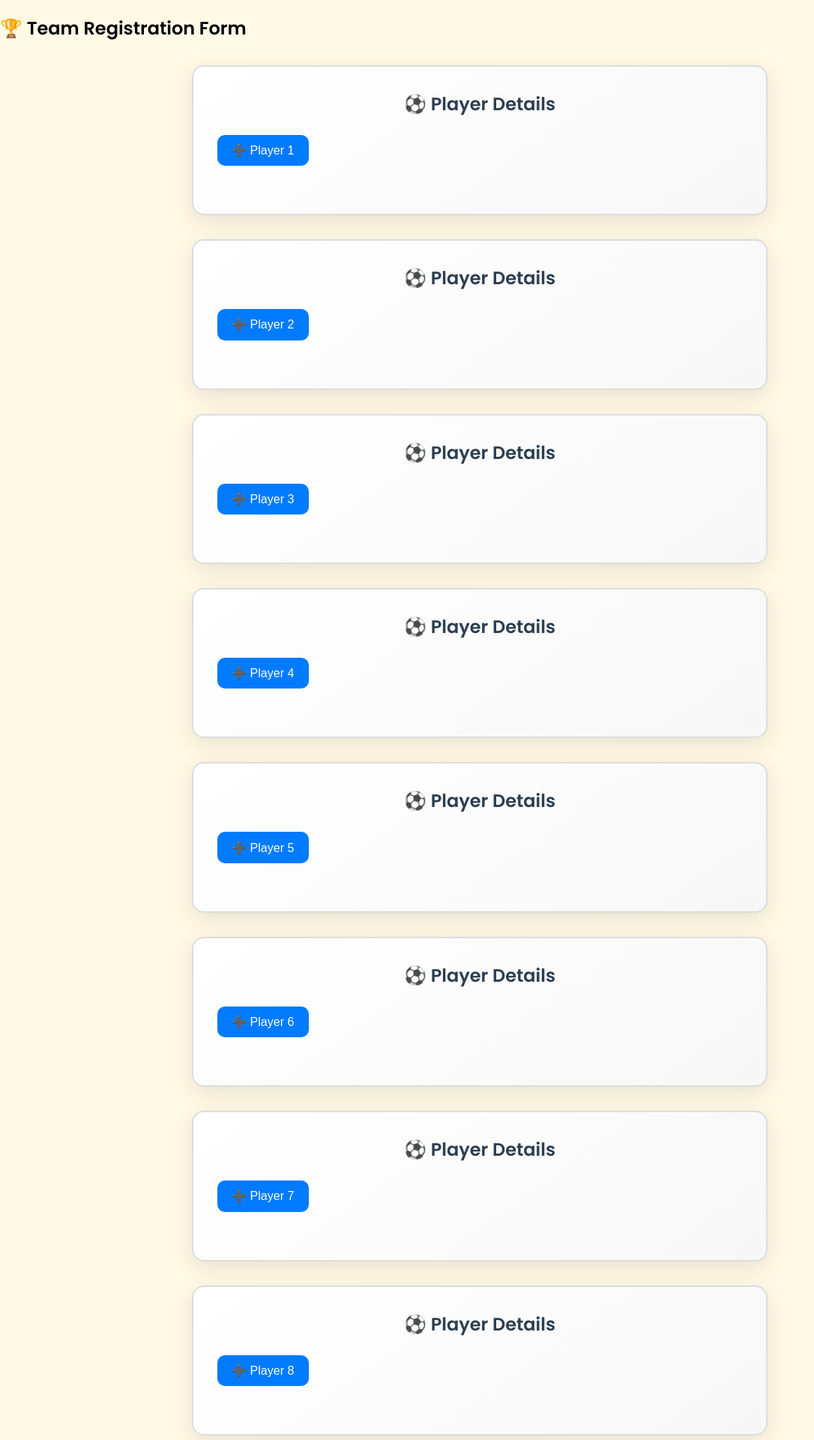
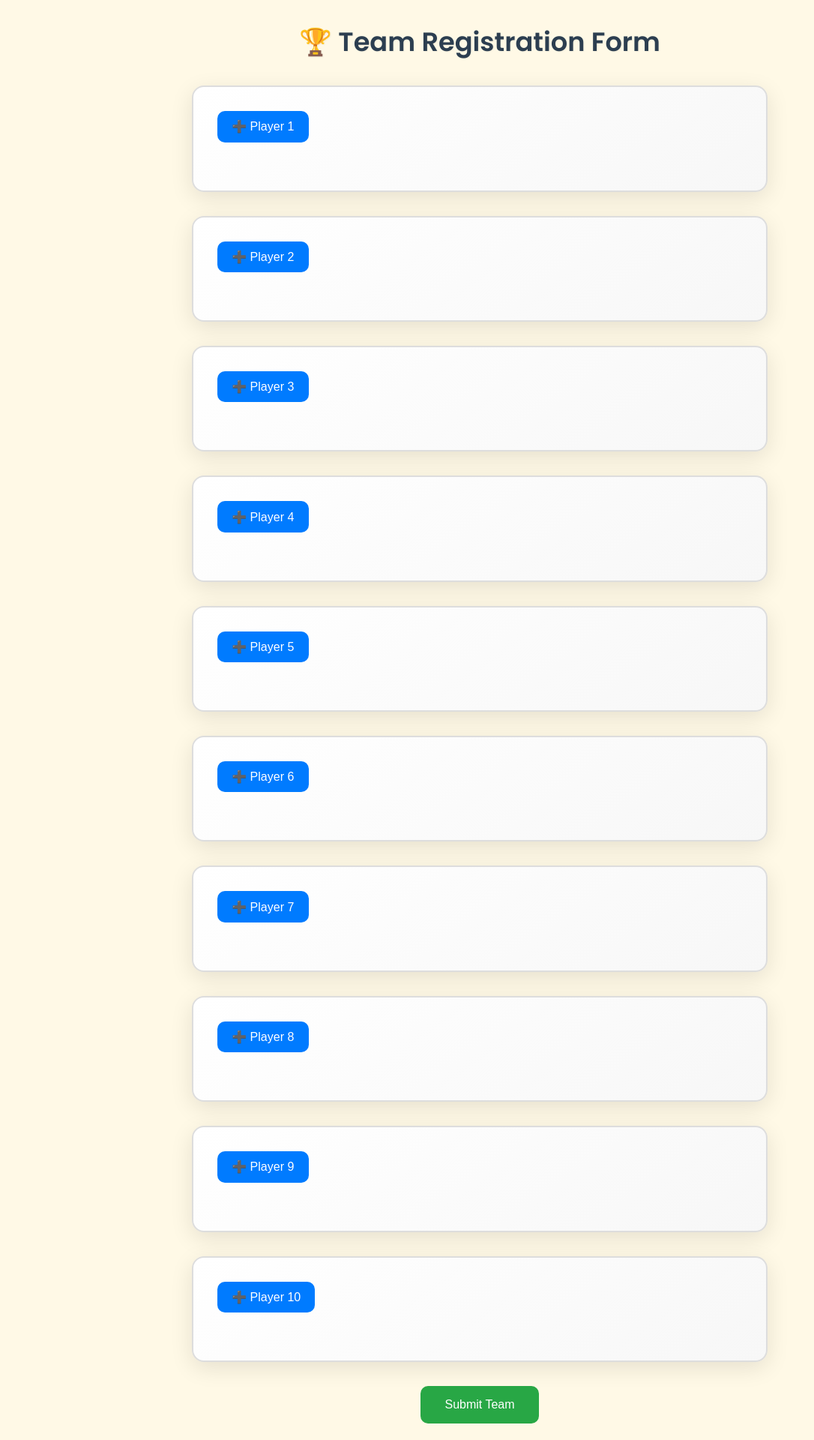
Before and after one commit to patel-vansh1607/lcon-, a React (Create React App) app: page /register in a window 1280 px wide. Shown: the top 1920 px of the page at 75% size, without its empty margins (0-1086 px from the left). Built offline with nearby package versions, Linux system fonts and the light colour scheme.

Commit message:
added all

```diff
--- a/src/components/Playerform.js
+++ b/src/components/Playerform.js
@@ -4,7 +4,7 @@ import "../styles/Playerform.css";
 
 const PlayerForm = ({ playerNumber, playerData, handleChange, isOpen, toggleOpen }) => {
   const isCompleted =
-    playerData.name && playerData.age && playerData.jersey && playerData.photo;
+    playerData.name && playerData.age && playerData.jersey && playerData.photo && playerData.birthCert;
 
   return (
     <div className="player-form">
@@ -12,7 +12,16 @@ const PlayerForm = ({ playerNumber, playerData, handleChange, isOpen, toggleOpen
         <button type="button" onClick={toggleOpen} className="toggle-btn">
           {isOpen ? "➖" : "➕"} {playerData.name || `Player ${playerNumber}`}
         </button>
+        <div className="status-group">
+          {playerData.photo && (
+            <img
+              src={URL.createObjectURL(playerData.photo)}
+              alt="Avatar"
+              className="avatar"
+            />
+          )}
           {isCompleted && <span className="completed-badge">✅ Completed</span>}
+        </div>
       </div>
 
       {isOpen && (
@@ -23,34 +32,58 @@ const PlayerForm = ({ playerNumber, playerData, handleChange, isOpen, toggleOpen
           exit={{ opacity: 0, height: 0 }}
           transition={{ duration: 0.3 }}
         >
+          <label>
+            Name:
             <input
               type="text"
               name="name"
-            placeholder="Name"
+              placeholder="Enter full name"
               value={playerData.name}
               onChange={(e) => handleChange(playerNumber - 1, e)}
             />
+          </label>
+
+          <label>
+            Age:
             <input
               type="number"
               name="age"
-            placeholder="Age"
+              placeholder="Enter age"
               value={playerData.age}
               onChange={(e) => handleChange(playerNumber - 1, e)}
             />
+          </label>
+
+          <label>
+            Jersey Number:
             <input
               type="text"
               name="jersey"
-            placeholder="Jersey Number"
+              placeholder="Enter jersey number"
               value={playerData.jersey}
               onChange={(e) => handleChange(playerNumber - 1, e)}
             />
-          <label className="photo-label">📸 Add your profile photo here</label>
+          </label>
+
+          <label>
+            📸 Profile Photo:
             <input
               type="file"
               name="photo"
               accept="image/*"
               onChange={(e) => handleChange(playerNumber - 1, e)}
             />
+          </label>
+
+          <label>
+            📄 Birth Certificate:
+            <input
+              type="file"
+              name="birthCert"
+              accept=".pdf,image/*"
+              onChange={(e) => handleChange(playerNumber - 1, e)}
+            />
+          </label>
         </motion.div>
       )}
     </div>
--- a/src/components/Teamform.js
+++ b/src/components/Teamform.js
@@ -4,7 +4,7 @@ import "../styles/Playerform.css"; // Ensure this is imported here too
 
 const TeamForm = () => {
   const [players, setPlayers] = useState(
-    Array(10).fill({ name: "", age: "", jersey: "", photo: null })
+    Array(10).fill({ name: "", age: "", jersey: "", photo: null, birthCert: null })
   );
 
   const [openStates, setOpenStates] = useState(Array(10).fill(false));
@@ -28,9 +28,26 @@ const TeamForm = () => {
 
   const handleSubmit = (e) => {
     e.preventDefault();
+
+    const isFormValid = players.every(
+      (player) =>
+        player.name.trim() &&
+        player.age &&
+        player.jersey &&
+        player.photo &&
+        player.birthCert
+    );
+
+    if (!isFormValid) {
+      alert("⚠️ Please fill all fields and upload required files for every player before submitting.");
+      return;
+    }
+
     setSuccess(true);
     console.log("Team Registered:", players);
   };
+
+
 
   return (
     <form className="team-form" onSubmit={handleSubmit}>
--- a/src/styles/Playerform.css
+++ b/src/styles/Playerform.css
@@ -1,14 +1,23 @@
+/* Main title on team form */
+.main-title {
+  text-align: center;
+  font-size: 2.2rem;
+  font-weight: bold;
+  color: #2c3e50;
+  margin-bottom: 2rem;
+  text-shadow: 1px 1px 2px rgba(0, 0, 0, 0.05);
+}
+
+/* Player Form Card */
 .player-form {
   border: 2px solid #ddd;
   border-radius: 16px;
   padding: 2rem;
-  margin: 2rem 0;
+  margin: 2rem auto;
   background: linear-gradient(145deg, #ffffff, #f7f7f7);
   box-shadow: 0 8px 30px rgba(0, 0, 0, 0.1);
+  max-width: 700px;
   transition: all 0.3s ease;
-  max-width: 700px;
-  margin-left: auto;
-  margin-right: auto;
 }
 
 .player-form:hover {
@@ -16,6 +25,7 @@
   box-shadow: 0 10px 36px rgba(0, 0, 0, 0.15);
 }
 
+/* Header row */
 .player-header {
   display: flex;
   justify-content: space-between;
@@ -24,6 +34,7 @@
   flex-wrap: wrap;
 }
 
+/* Toggle open/close */
 .toggle-btn {
   background-color: #007bff;
   color: white;
@@ -40,6 +51,7 @@
   background-color: #0056b3;
 }
 
+/* Completion badge */
 .completed-badge {
   background-color: #28a745;
   color: white;
@@ -49,11 +61,36 @@
   font-weight: bold;
 }
 
+/* Avatar next to badge */
+.status-group {
+  display: flex;
+  align-items: center;
+  gap: 0.5rem;
+}
+
+.avatar {
+  width: 36px;
+  height: 36px;
+  border-radius: 50%;
+  object-fit: cover;
+  border: 2px solid #007bff;
+}
+
+/* Input Fields */
 .form-fields {
   display: flex;
   flex-direction: column;
   gap: 1.2rem;
   padding-top: 1rem;
+}
+
+.form-fields label {
+  font-weight: 600;
+  font-size: 1rem;
+  color: #333;
+  display: flex;
+  flex-direction: column;
+  gap: 0.4rem;
 }
 
 .form-fields input[type="text"],
@@ -72,25 +109,33 @@
   outline: none;
 }
 
-.photo-label {
-  font-weight: 600;
+/* Submit button */
+.submit-btn {
+  background-color: #28a745;
+  color: white;
+  padding: 1rem 2rem;
   font-size: 1rem;
-  color: #333;
-  margin-top: 1rem;
+  border-radius: 10px;
+  border: none;
+  cursor: pointer;
+  display: block;
+  margin: 2rem auto 1rem;
+  transition: background-color 0.3s ease;
 }
 
-/* Title styling */
-.player-form::before {
-  content: "⚽ Player Details";
-  display: block;
-  font-size: 1.5rem;
-  font-weight: bold;
-  margin-bottom: 1.5rem;
-  color: #2c3e50;
-  text-align: center;
+.submit-btn:hover {
+  background-color: #218838;
 }
 
-/* Responsive layout */
+/* Success message */
+.success-msg {
+  text-align: center;
+  color: #28a745;
+  font-weight: bold;
+  font-size: 1.1rem;
+}
+
+/* RESPONSIVE */
 @media (max-width: 600px) {
   .player-form {
     padding: 1.2rem;
@@ -108,6 +153,11 @@
     gap: 0.5rem;
   }
 
+  .avatar {
+    width: 32px;
+    height: 32px;
+  }
+
   .form-fields input {
     font-size: 0.95rem;
   }
```
Lines whose indentation alone changed are shown as unchanged.
